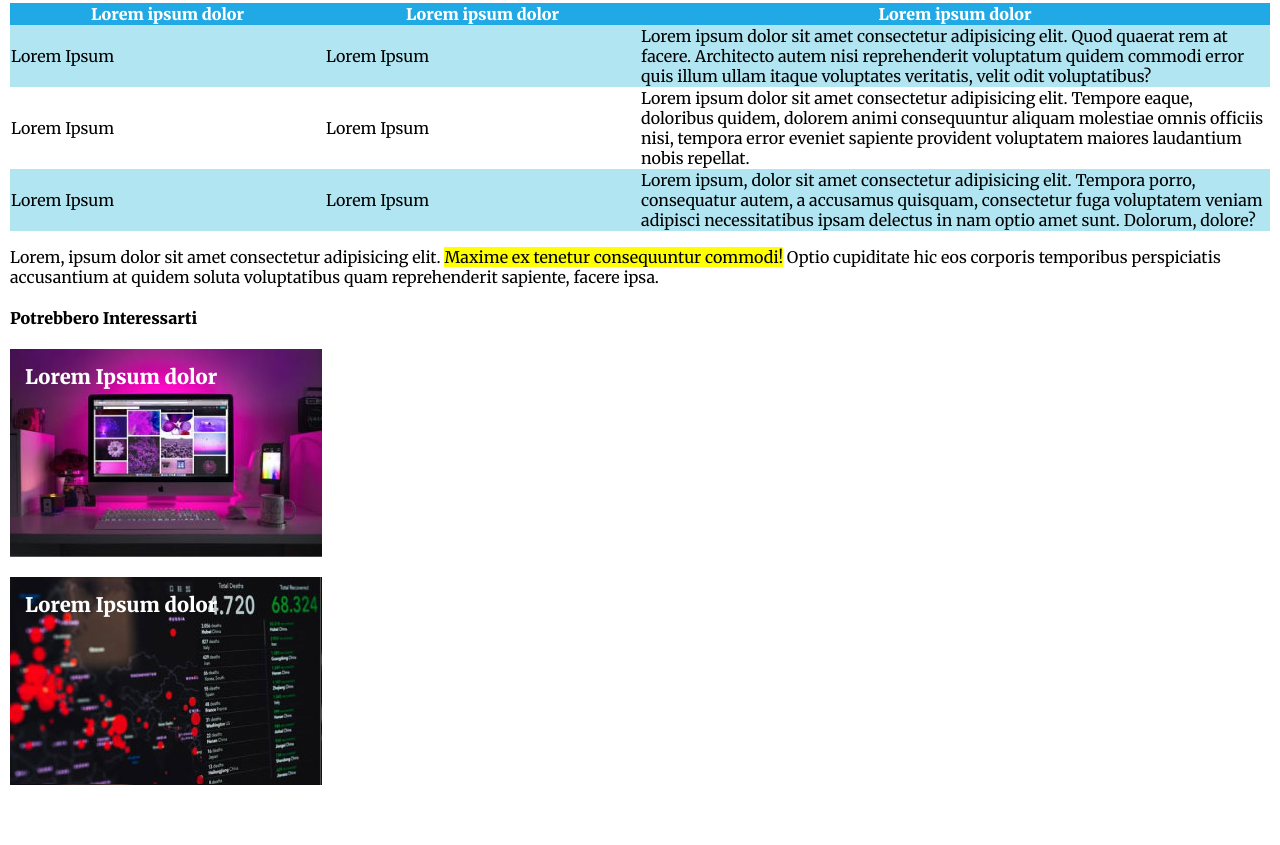
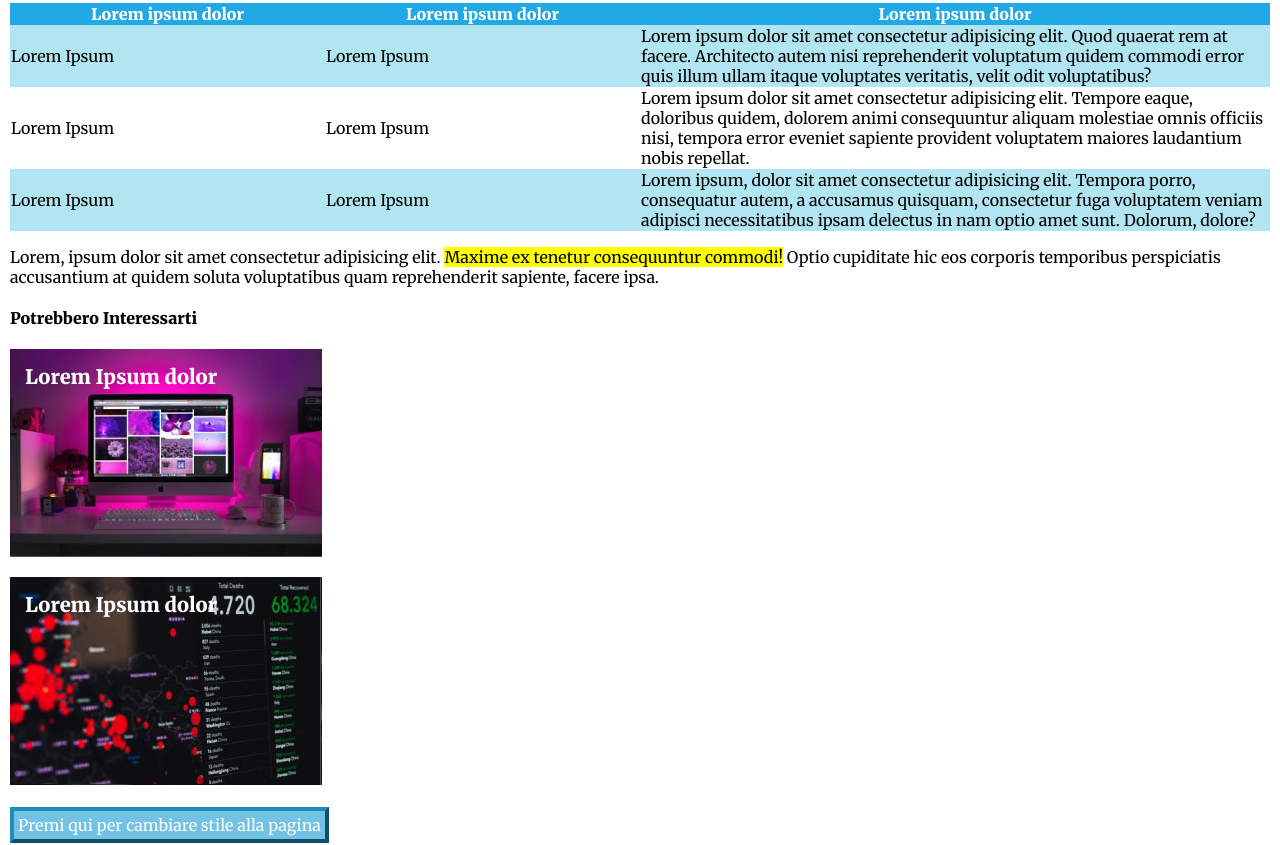
Before and after one commit to MarilisaMoio/html-css-booleaner, a plain HTML site: page index.html in a window 1280 px wide. Shown: the part 969-1814 px from the top of the page. Before the commit the page ends 1774 px from the top, so only its background shows below. Drawn offline with Linux system fonts and the light colour scheme.

Commit message:
feat: add anchor to change page style
anchor is styled as a button to avoid js usage

```diff
--- a/index.html
+++ b/index.html
@@ -73,5 +73,8 @@
             <div class="art2">Lorem Ipsum dolor</div>
         </section>
     </main>
+    <footer>
+        <a id="change-style" href="indexbonus.html">Premi qui per cambiare stile alla pagina</a>
+    </footer>
 </body>
 </html>
--- a/style.css
+++ b/style.css
@@ -98,3 +98,18 @@ thead th:last-child{
     color: white;
     font-weight: 600;
 }
+
+footer{
+    padding: 10px;
+}
+
+#change-style{
+    padding: 4px;
+    border: 4px outset #1f8dbc;
+    background-color: #71c2e4;
+    color: white;
+    text-decoration: none;
+}
+#change-style:active{
+    border: 4px inset #1f8dbc;
+}
```
